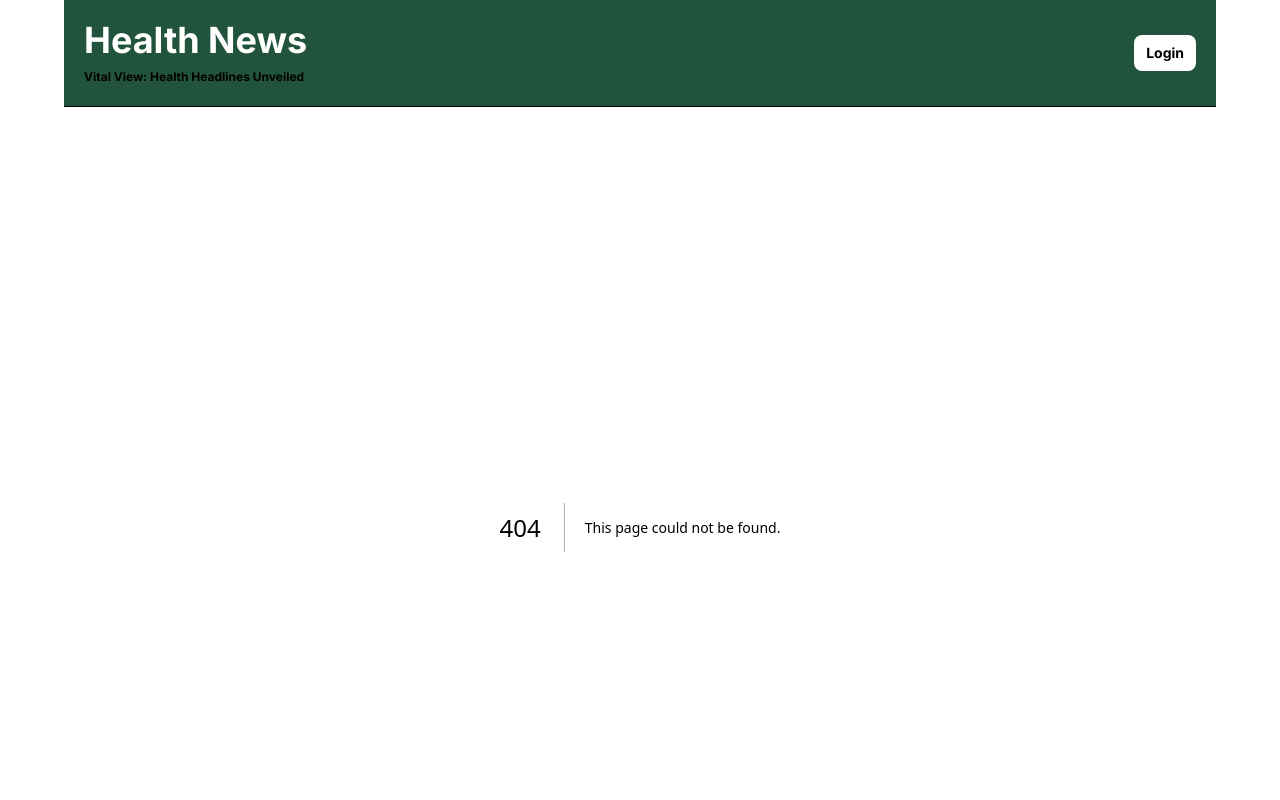
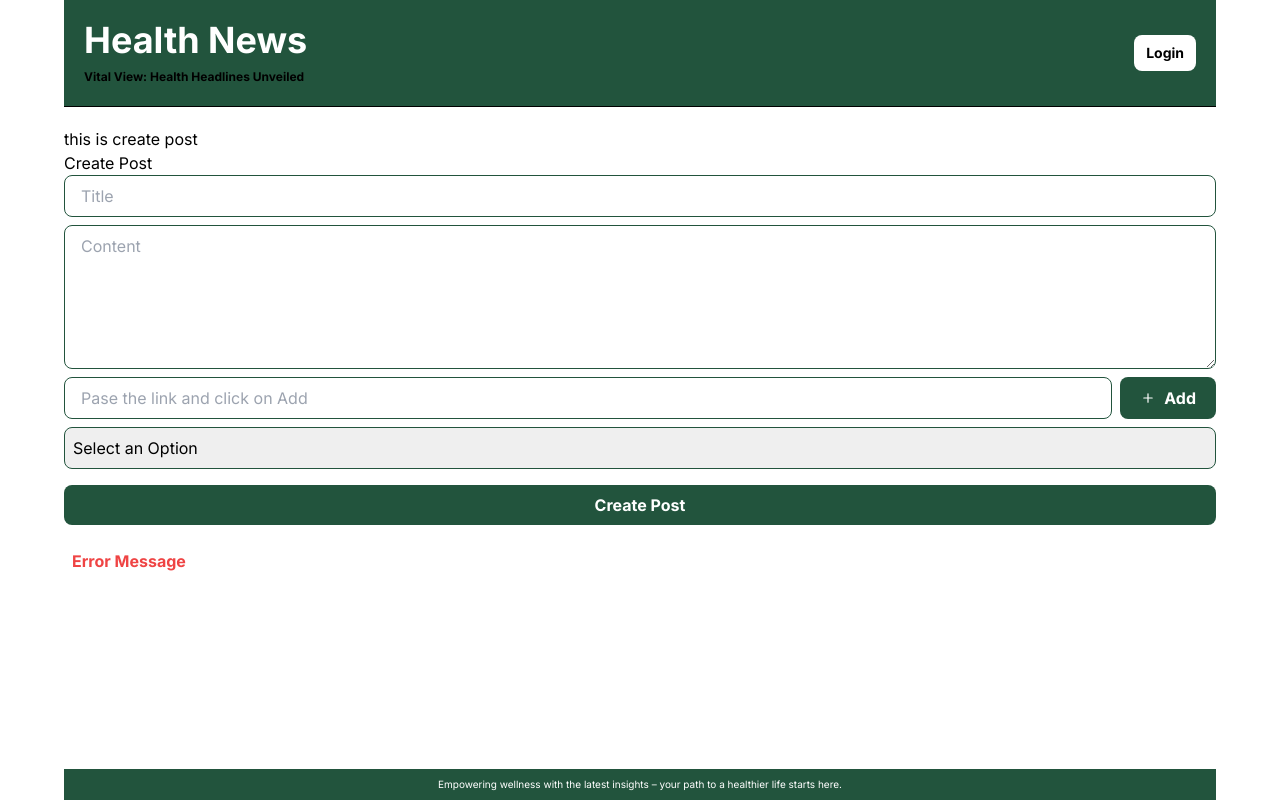
Before and after one commit to enayetsyl/health-news, a Next.js app: page /create-post in a window 1280 px wide. Before the commit this address had no page. Shown: the top 800 px of the page. Built offline with nearby package versions, Linux system fonts and the light colour scheme.

Commit message:
post form page design done

```diff
--- /dev/null
+++ b/app/create-post/page.tsx
@@ -0,0 +1,13 @@
+import CreatePostForm from '@/components/CreatePostForm';
+import React from 'react';
+
+const CreatePost = () => {
+  return (
+    <div>
+      <h1>this is create post</h1>
+      <CreatePostForm/>
+    </div>
+  );
+};
+
+export default CreatePost;
--- a/app/globals.css
+++ b/app/globals.css
@@ -1,3 +1,12 @@
 @tailwind base;
 @tailwind components;
 @tailwind utilities;
+
+input,
+textarea {
+  @apply px-4 py-2 border border-logo rounded-lg
+}
+
+textarea{
+  @apply h-36;
+}
--- /dev/null
+++ b/components/CreatePostForm.tsx
@@ -0,0 +1,83 @@
+'use client'
+
+import Link from "next/link";
+import { useState } from "react";
+
+const categories = [
+  'All', 'Process Food', 'Chemical Fertilizer', 'Safe Food', 'Preservative', 'Other',
+]
+
+
+const CreatePostForm = () => {
+const [links, setLinks] = useState<string[]>([]);
+const [linkInput, setLinkInput] = useState('')
+
+const addLink = e => {
+  e.preventDefault()
+  if(linkInput.trim() !== ""){
+    setLinks((prev) => [...prev, linkInput])
+    setLinkInput("")
+  }
+}
+
+const deleteLink = (index: number) => {
+  setLinks((prev) => prev.filter((_, i) => i !== index));
+
+}
+
+  return (
+    <div>
+<h2>Create Post</h2>
+<form className="flex flex-col gap-2">
+  <input type="text" name="" id="" placeholder="Title" />
+  <textarea name="" id="" placeholder="Content"></textarea>
+  {
+    links && links.map((link, i) => (
+      <div key={i} className="flex text-center gap-4">
+        <span>
+        <svg xmlns="http://www.w3.org/2000/svg" fill="none" viewBox="0 0 24 24" stroke-width="1.5" stroke="currentColor" className="w-43 h-4">
+  <path stroke-linecap="round" stroke-linejoin="round" d="M13.19 8.688a4.5 4.5 0 011.242 7.244l-4.5 4.5a4.5 4.5 0 01-6.364-6.364l1.757-1.757m13.35-.622l1.757-1.757a4.5 4.5 0 00-6.364-6.364l-4.5 4.5a4.5 4.5 0 001.242 7.244" />
+</svg>
+        </span>
+        <Link href={link} className="text-[12px] underline text-blue-600">{link}</Link>
+        <span>
+        <svg xmlns="http://www.w3.org/2000/svg" fill="none" viewBox="0 0 24 24" strokeWidth={1.5} stroke="currentColor" className="w-3 h-4 cursor-pointer"
+        onClick={()=> deleteLink(i)}
+        >
+  <path strokeLinecap="round" strokeLinejoin="round" d="M14.74 9l-.346 9m-4.788 0L9.26 9m9.968-3.21c.342.052.682.107 1.022.166m-1.022-.165L18.16 19.673a2.25 2.25 0 01-2.244 2.077H8.084a2.25 2.25 0 01-2.244-2.077L4.772 5.79m14.456 0a48.108 48.108 0 00-3.478-.397m-12 .562c.34-.059.68-.114 1.022-.165m0 0a48.11 48.11 0 013.478-.397m7.5 0v-.916c0-1.18-.91-2.164-2.09-2.201a51.964 51.964 0 00-3.32 0c-1.18.037-2.09 1.022-2.09 2.201v.916m7.5 0a48.667 48.667 0 00-7.5 0" />
+</svg>
+
+        </span>
+      </div>
+    ))
+  }
+  <div className="flex gap-2">
+    <input type="text" name="" id="" placeholder="Pase the link and click on Add" className="flex-auto"
+    onChange={(e) =>setLinkInput(e.target.value) }
+    value={linkInput}
+    />
+    <button className="flex gap-2 items-center bg-logo text-white font-bold py-2 px-5 rounded-lg text-center"
+    onClick={addLink}
+    >
+      <span><svg xmlns="http://www.w3.org/2000/svg" viewBox="0 0 20 20" fill="currentColor" className="w-4 h-4">
+  <path d="M10.75 4.75a.75.75 0 00-1.5 0v4.5h-4.5a.75.75 0 000 1.5h4.5v4.5a.75.75 0 001.5 0v-4.5h4.5a.75.75 0 000-1.5h-4.5v-4.5z" />
+</svg>
+</span>
+      Add</button>
+  </div>
+  <select name="" id="" className="p-2 rounded-lg border appearance-none border-logo">
+    <option value="">Select an Option</option>
+    {
+      categories && categories.map(category => <option key={category} value={category}>{category}</option>)
+    }
+  </select>
+  <button type="submit"
+  className="w-full rounded-lg bg-logo text-white py-2 font-bold my-2"
+  >Create Post</button>
+  <div className="p-2 text-red-500 font-bold">Error Message</div>
+</form>
+    </div>
+  );
+};
+
+export default CreatePostForm;
```
Also changed, not shown: package.json (+6 -5 lines), 2 other files (tests, documents, lock files or other folders).
